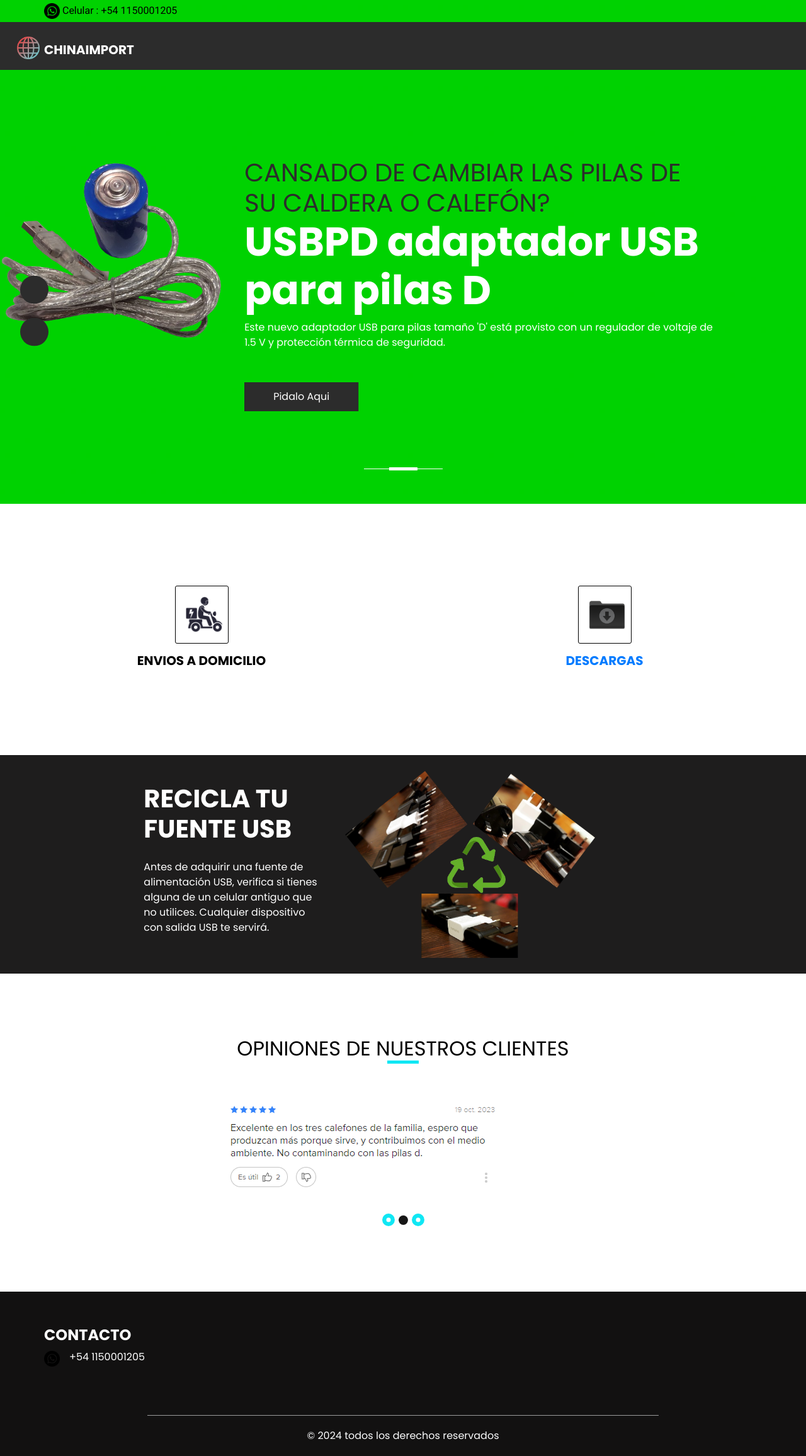
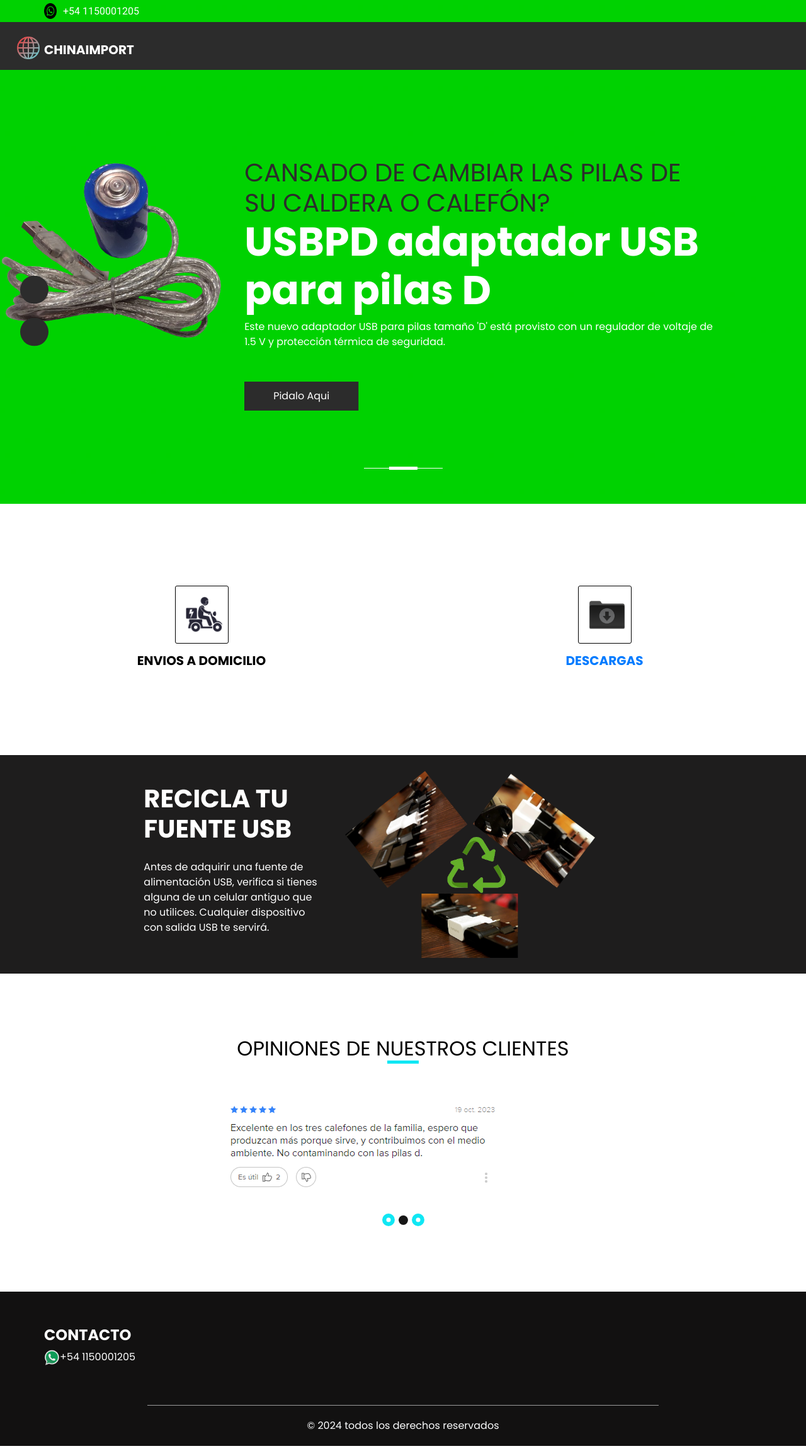
Before and after one commit to nbaglietto/usbpd, a plain HTML site: page index.html in a window 1280 px wide. Shown: the whole page at 63% size. Drawn offline with nearby package versions, Linux system fonts and the light colour scheme.

Commit message:
detalles

```diff
--- a/index.html
+++ b/index.html
@@ -45,8 +45,8 @@
       <div class="container">
         <div class="top_contact-container">
           <div class="tel_container">
-            <a href=https://api.whatsapp.com/send/?phone=541150001205></a>
-              <img src="images/whatsapp.png" alt="icono whatsapp" width="25" height="25"> Celular : +54 1150001205
+            <a href="https://api.whatsapp.com/send/?phone=541150001205">
+              <img src="images/whatsapp.png" alt="icono whatsapp" width="25" height="25"> +54 1150001205
             </a>
           </div>
           <div class="social-container">
@@ -56,7 +56,7 @@
       </div>
       <div class="container-fluid">
         <nav class="navbar navbar-expand-lg custom_nav-container pt-3">
-          <a class="navbar-brand" href="index.html">
+          <a class="navbar-brand" href="https://www.chinaimport.com.ar">
             <img src="images/logito.png" alt="Logotipo Chinaimport">
             <span>
              Chinaimport
@@ -203,7 +203,7 @@
       <div class="feature_container">
         <div class="box">
           <div class="img-box">
-            <img src="images/envios.png" alt="envios"width="60" height="60">
+            <img src="images/envios.png" alt="envios" width="60" height="60">
              </div>
           <div class="detail-box">
             <h5>
@@ -310,14 +310,14 @@
             <h4>
               Contacto
             </h4>
-            <div class="box">
-              <div class="img-box">
-                <a href=https://api.whatsapp.com/send/?phone=541150001205></a>
-                <img src="images/whatsapp.png" alt="whatsapp">
-              </div>
+            <div class="tel_container">
+              <a href="https://api.whatsapp.com/send/?phone=541150001205" style="color: white;">
+                <img src="images/usbpd.png" alt="icono whatsapp" width="25" height="25">+54 1150001205
+              </a>
+            </div>
               <div class="detail-box">
                 <h6>
-                  +54 1150001205
+                 <!--  +54 1150001205 -->
                 </h6>
               </div>
             </div>
```
Also changed, not shown: images/usbpd.png (added).
